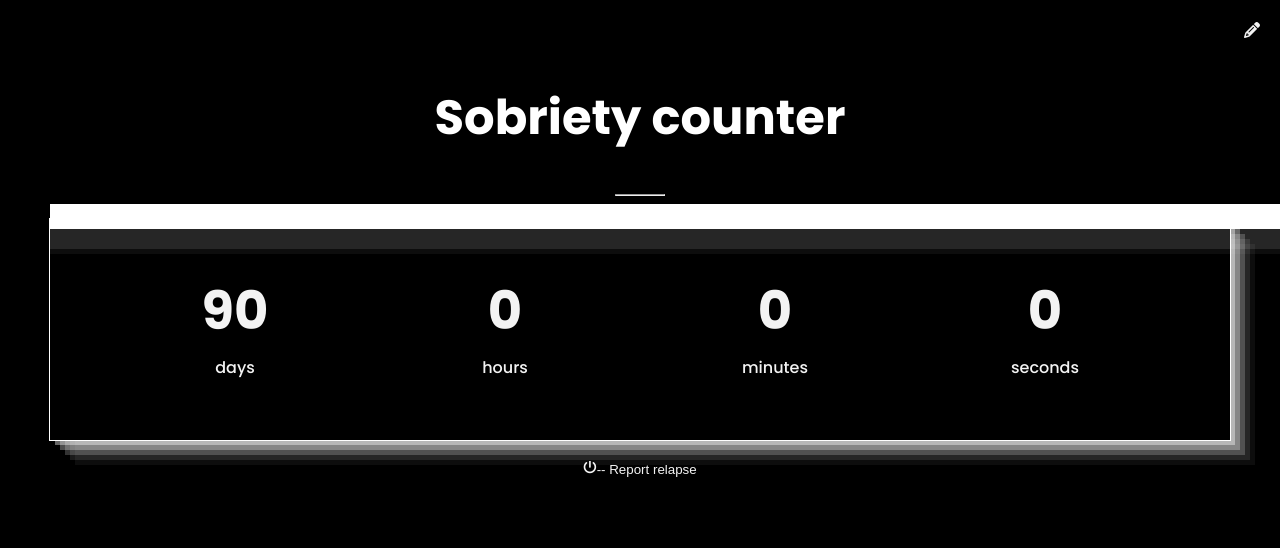
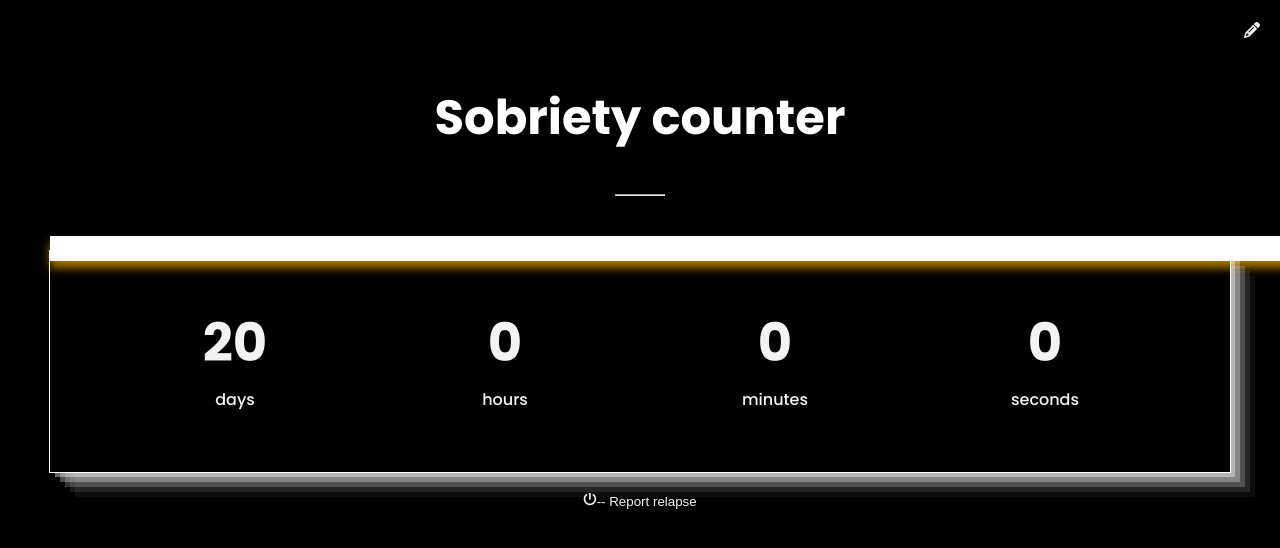
Before and after one commit to muricchristopher/sobriety_counter, a React (Create React App) app: page / in a window 1280 px wide. Shown: the top 548 px of the page. Built offline with nearby package versions, Linux system fonts and the light colour scheme.

Commit message:
Created animation progress bar

```diff
--- a/src/App.css
+++ b/src/App.css
@@ -204,8 +204,26 @@ input[type="range"] {
 }
 
 .goal-counter {
+  margin-top: 40px;
   box-shadow: rgba(250, 250, 250, 0.4) 0px 0px, rgba(250, 250, 250, 0.3) 0px 0px,
     rgba(250, 250, 250, 0.2) 0px 0px, rgba(250, 250, 250, 0.1) 0px 20px,
     rgba(250, 250, 250, 0.05) 0px 25px;
   margin-bottom: -40px;
+  opacity: 1;
+  animation: ring 5s linear infinite;
 }
+
+@keyframes ring {
+  0% {
+    box-shadow: 0px 7px 10px #e65c00;
+  }
+  33% {
+    box-shadow: 0px 7px 10px #18b201;
+  }
+  66% {
+    box-shadow: 0px 7px 10px #0456c8;
+  }
+  100% {
+    box-shadow: 0px 7px 10px #e65c00;
+  }
+}
--- a/src/components/Countdown.js
+++ b/src/components/Countdown.js
@@ -32,7 +32,7 @@ function Countdown() {
 
       return () => clearInterval(interval);
     } else {
-      setCountdownTimer({ days: 90, hours: 0, minutes: 0, seconds: 0 });
+      setCountdownTimer({ days: 20, hours: 0, minutes: 0, seconds: 0 });
     }
   }, [intervalo, tempo]);
 
```
